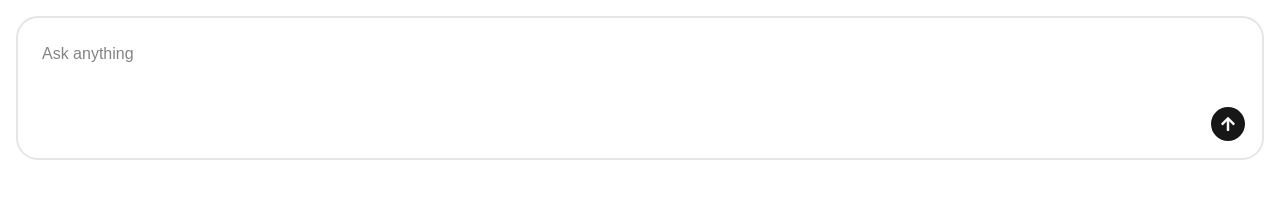
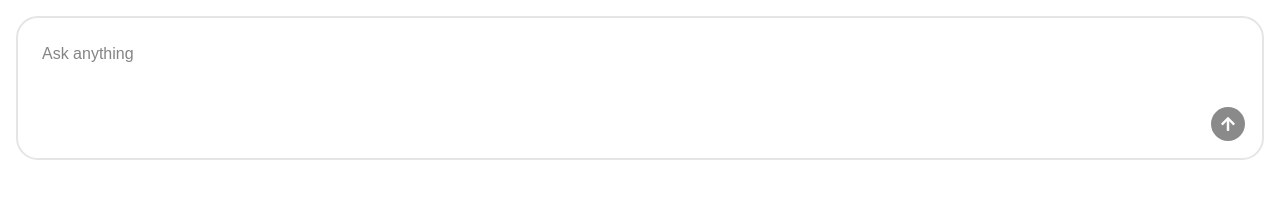
Before and after one commit to yanamak89/wonderworld-ai-chatbot, a React (Vite) app in the folder packages/client/: page / in a window 1280 px wide. Shown: the top 210 px of the page. Built offline with nearby package versions, Linux system fonts and the light colour scheme.

Commit message:
Add chat form validation with React Hook Form

```diff
--- a/packages/client/package.json
+++ b/packages/client/package.json
@@ -18,6 +18,7 @@
       "lucide-react": "^1.48.0",
       "react": "^19.2.8",
       "react-dom": "^19.2.8",
+      "react-hook-form": "^7.89.0",
       "react-icon": "^1.0.0",
       "react-icons": "^5.7.0",
       "shadcn": "^4.21.0",
--- a/packages/client/src/components/ChatBot.tsx
+++ b/packages/client/src/components/ChatBot.tsx
@@ -1,18 +1,51 @@
+import { useForm } from 'react-hook-form';
 import { Button } from '@/components/ui/button';
 import { FaArrowUp } from 'react-icons/fa';
+import type { KeyboardEvent } from 'react';
+
+type FormData = {
+   prompt: string;
+};
 
 const ChatBot = () => {
+   const { register, handleSubmit, reset, formState } = useForm<FormData>();
+
+   const onSubmit = (data: FormData) => {
+      console.log(data);
+      reset();
+   };
+
+   const onKeyDown = (e: KeyboardEvent<HTMLFormElement>) => {
+      if (e.key === 'Enter' && !e.shiftKey) {
+         e.preventDefault();
+         handleSubmit(onSubmit)();
+      }
+   };
    return (
-      <div className="flex flex-col gap-2 items-end border-2 p-4 rounded-3xl">
+      <form
+         onSubmit={handleSubmit(onSubmit)}
+         onKeyDown={(e) => {
+            onKeyDown;
+         }}
+         className="flex flex-col gap-2 items-end border-2 p-4 rounded-3xl"
+      >
          <textarea
+            {...register('prompt', {
+               required: true,
+               validate: (data) => data.trim().length > 0,
+            })}
             className="w-full rounded-md border-0 border-gray-300 p-2 focus:outline-0 resize-none"
             placeholder="Ask anything"
             maxLength={1000}
          />
-         <Button className="rounded-full w-9 h-9">
+         <Button
+            disabled={!formState.isValid}
+            type="submit"
+            className="rounded-full w-9 h-9"
+         >
             <FaArrowUp />
          </Button>
-      </div>
+      </form>
    );
 };
 
```
Also changed, not shown: 1 other file (tests, documents, lock files or other folders).
